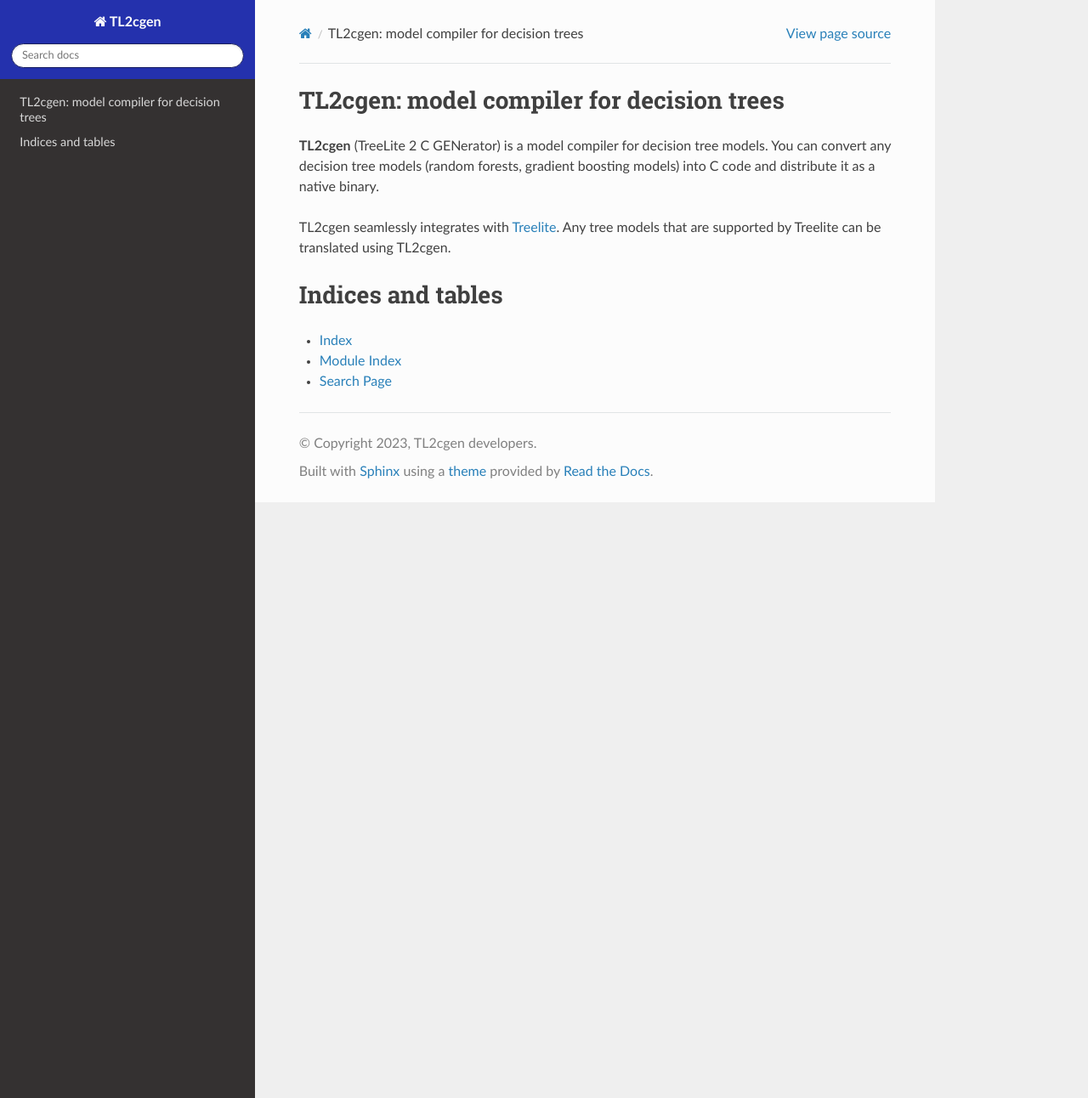
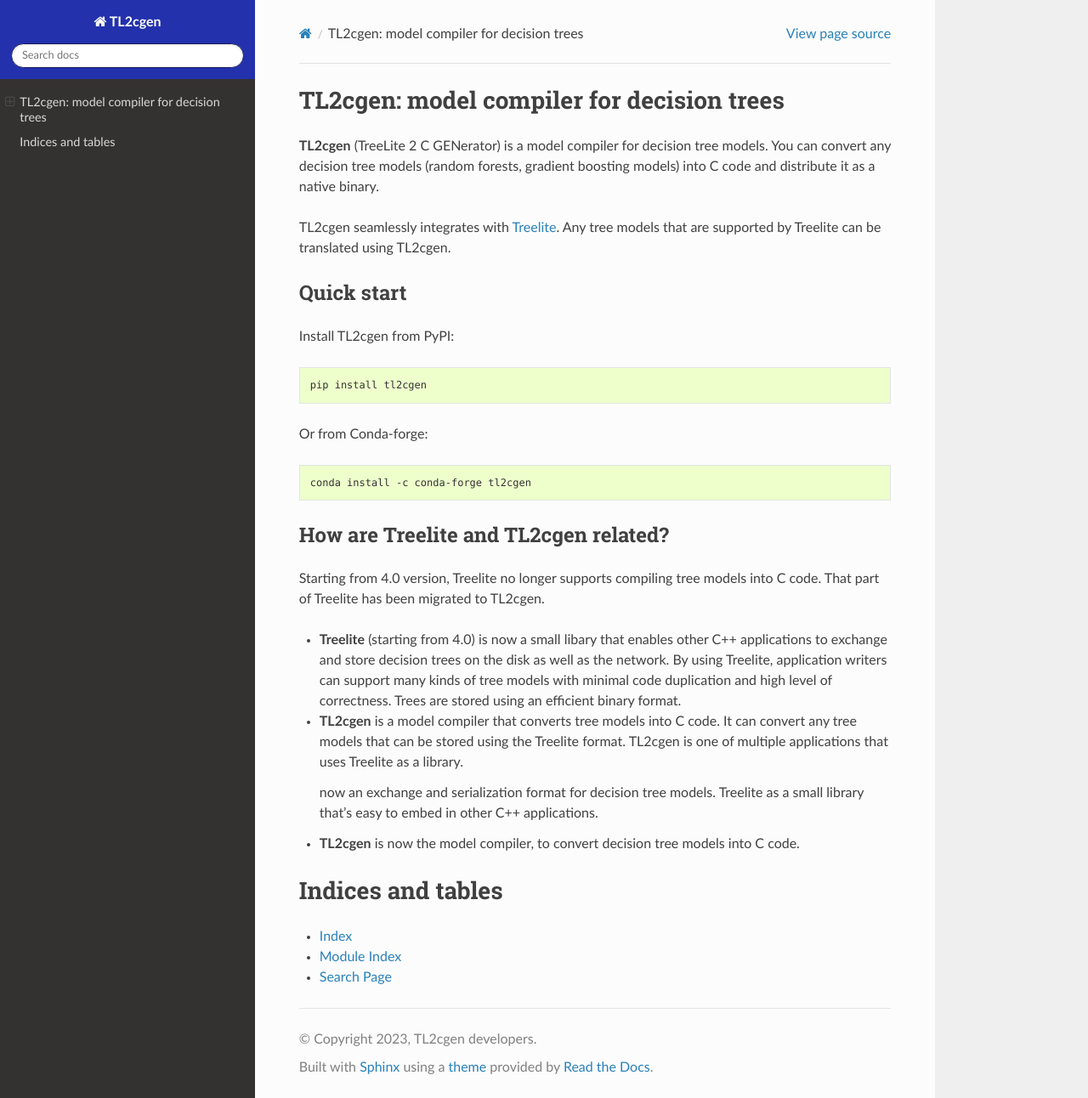
Before and after one commit to dmlc/tl2cgen, a Sphinx documentation site: the page built from docs/index.rst, in a window 1280 px wide and 1292 px high. Shown: the whole window at 85% size. Built offline with Sphinx 7.4.7 and the Read the Docs theme 2.0.0, drawn with Linux system fonts in a browser that asks for light colours; the version number could not be read and is left out.

Commit message:
Refine introduction

```diff
--- a/docs/index.rst
+++ b/docs/index.rst
@@ -8,6 +8,41 @@
 TL2cgen seamlessly integrates with `Treelite <https://treelite.readthedocs.io/en/latest>`_.
 Any tree models that are supported by Treelite can be translated using TL2cgen.
 
+***********
+Quick start
+***********
+Install TL2cgen from PyPI:
+
+.. code-block:: console
+
+   pip install tl2cgen
+
+Or from Conda-forge:
+
+.. code-block:: console
+
+   conda install -c conda-forge tl2cgen
+
+*************************************
+How are Treelite and TL2cgen related?
+*************************************
+Starting from 4.0 version, Treelite no longer supports compiling tree models into
+C code. That part of Treelite has been migrated to TL2cgen.
+
+* **Treelite** (starting from 4.0) is now a small libary that enables other C++
+  applications to exchange and store decision trees on the disk as well as the
+  network. By using Treelite, application writers can support many kinds of
+  tree models with minimal code duplication and high level of correctness.
+  Trees are stored using an efficient binary format.
+* **TL2cgen** is a model compiler that converts tree models into C code.
+  It can convert any tree models that can be stored using the Treelite format.
+  TL2cgen is one of multiple applications that uses Treelite as a library.
+
+  now an exchange and serialization format for decision
+  tree models. Treelite  as a small library that's easy to embed in other C++
+  applications.
+* **TL2cgen** is now the model compiler, to convert decision tree models into C code.
+
 Indices and tables
 ==================
 
```
Also changed, not shown: README.md (added, +11 -0 lines).
